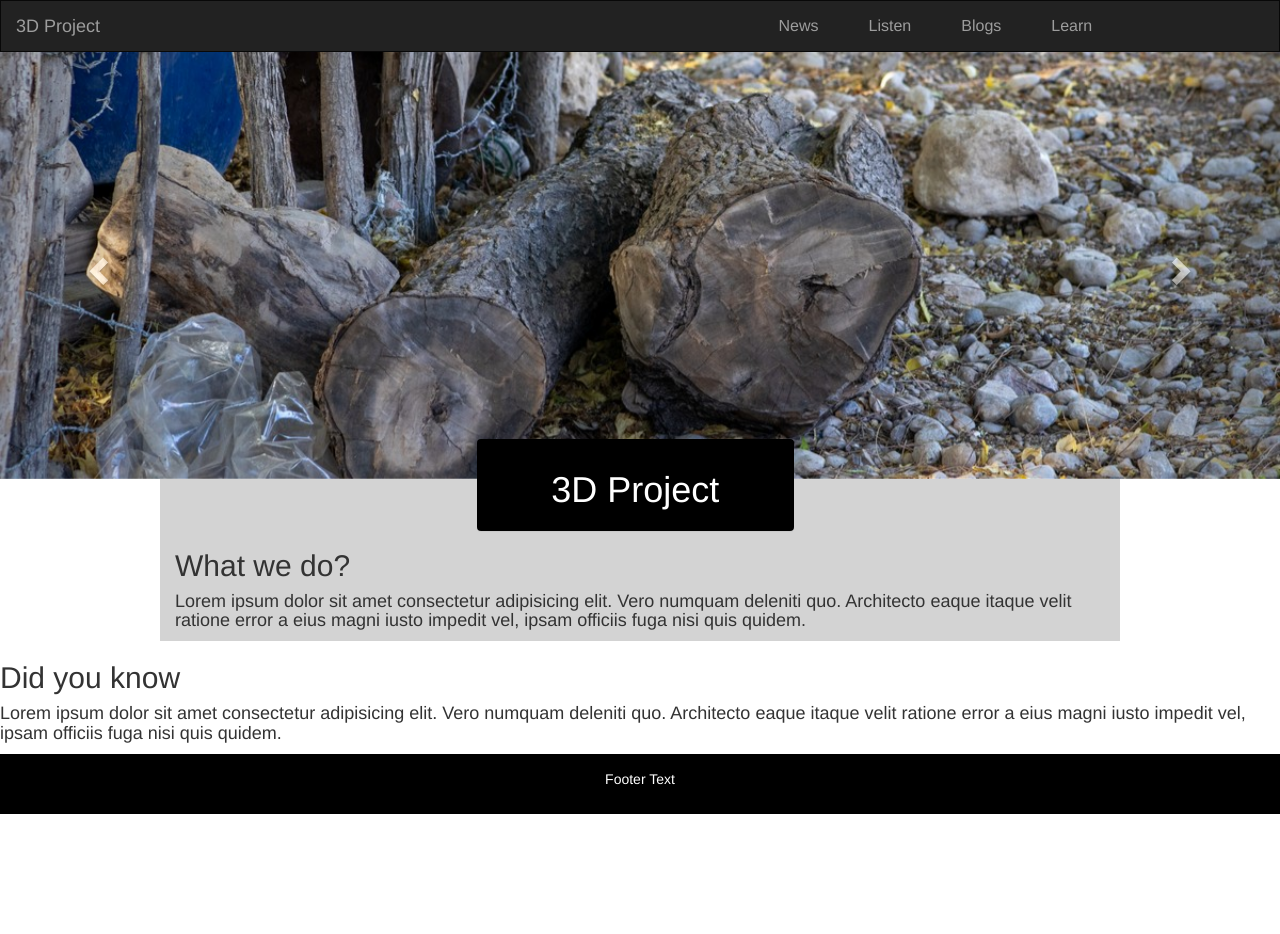
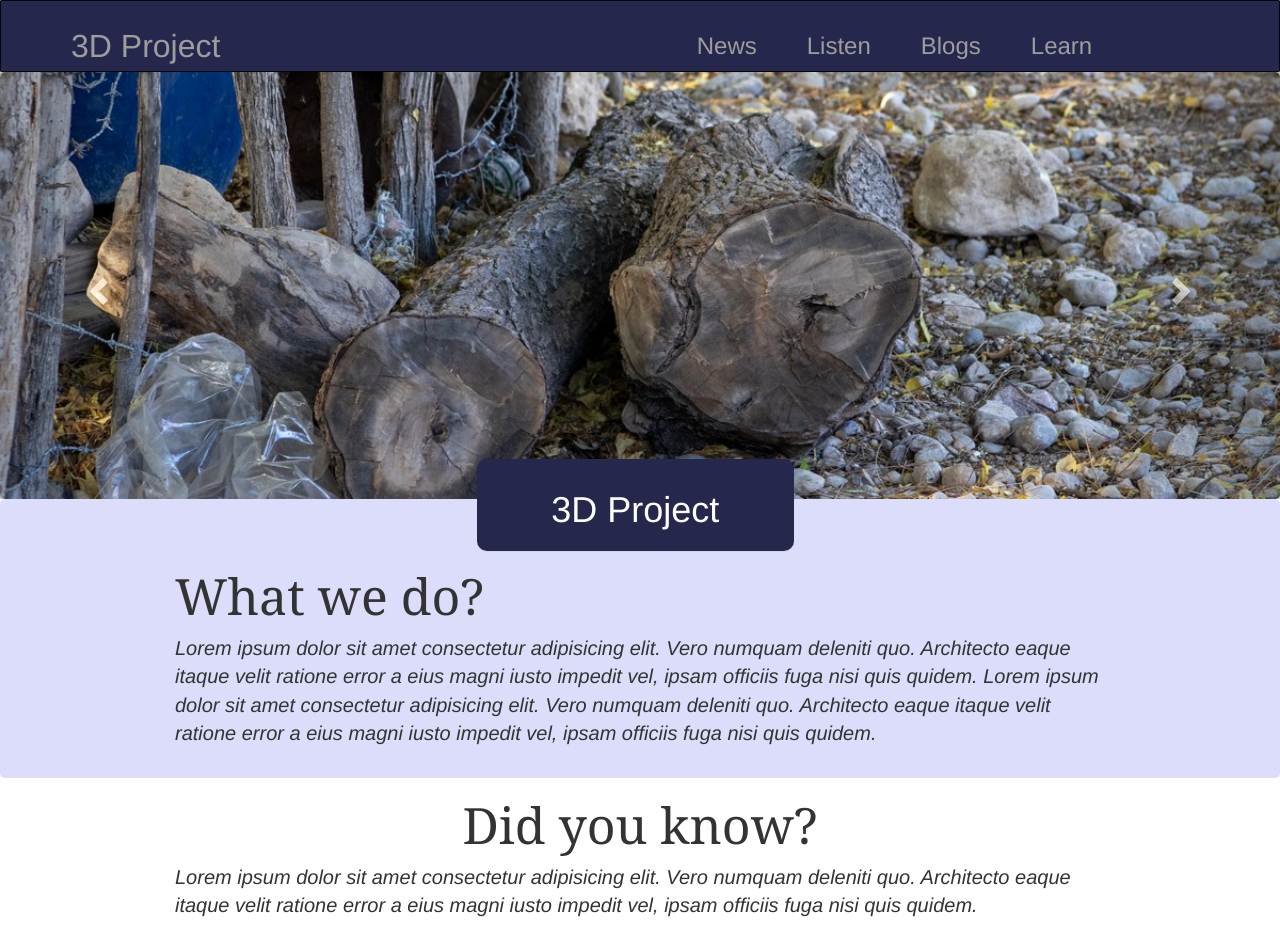
Before and after one commit to 3dproject/idah, a Jekyll site: the page built from index.html, in a window 1280 px wide. Shown: the top 934 px of the page. Built offline with Jekyll 4.4.1, drawn with Linux system fonts in a browser that asks for light colours; before the commit the page ends 900 px from its top, so only the background shows below that.

Commit message:
html edit3

```diff
--- a/index.html
+++ b/index.html
@@ -8,12 +8,19 @@
   background-color: gray;
 }
 </style> -->
+<div class="context_area">
 <div class="container" id="context">
 <h2>What we do?</h2>
-<h4>Lorem ipsum dolor sit amet consectetur adipisicing elit. Vero numquam deleniti quo. Architecto eaque itaque velit ratione error a eius magni iusto impedit vel, ipsam officiis fuga nisi quis quidem.</h4>
+<p>Lorem ipsum dolor sit amet consectetur adipisicing elit. Vero numquam deleniti quo. Architecto eaque itaque velit ratione error a eius magni iusto impedit vel, ipsam officiis fuga nisi quis quidem. Lorem ipsum dolor sit amet consectetur adipisicing elit. Vero numquam deleniti quo. Architecto eaque itaque velit ratione error a eius magni iusto impedit vel, ipsam officiis fuga nisi quis quidem.</p>
+</div>
 </div>
 
-<div class="video_context">
-    <h2>Did you know</h2>
-    <h4>Lorem ipsum dolor sit amet consectetur adipisicing elit. Vero numquam deleniti quo. Architecto eaque itaque velit ratione error a eius magni iusto impedit vel, ipsam officiis fuga nisi quis quidem.</h4>
-</div>
+<div class="container">
+    <h2 style="text-align: center;">Did you know?</h2>
+    <p>Lorem ipsum dolor sit amet consectetur adipisicing elit. Vero numquam deleniti quo. Architecto eaque itaque velit ratione error a eius magni iusto impedit vel, ipsam officiis fuga nisi quis quidem. </p>
+    <p>
+       Lorem ipsum dolor sit amet consectetur adipisicing elit. Vero numquam deleniti quo. Architecto eaque itaque velit ratione error a eius magni iusto impedit vel, ipsam officiis fuga nisi quis quidem.</p>
+    </h4>
+    <iframe class="video_content" src="https://www.youtube.com/embed/tgbNymZ7vqY">
+    </iframe>
+  </div>
--- a/styles/main.css
+++ b/styles/main.css
@@ -1,14 +1,17 @@
 
 /* Set black background color, white text and some padding */
 footer {
-    background-color:black;
+    background-color:#25274D;
     color: white;
     padding: 15px;
+    border-radius: 5px;
+    margin-top: 70px;
   }
 .carousel-inner img {
     width: 100%; /* Set width to 100% */
     margin: auto;
     min-height:200px;
+    border-radius: 5px;
 }
 
 /* Hide the carousel text when the screen is less than 600 pixels wide */
@@ -17,12 +20,16 @@
     display: none;
   }
 }
-.word{
-  color: pink;
+.navbar-brand{
+  font-size: xx-large;
+  padding-left: 70px;
+  color: white;
 }
 .navbar {
   margin-bottom: 0;
-  border-radius: 0;
+  border-radius: 1px;
+  background-color: #25274D;
+  padding-top: 20px;
 }
 .navigation_bar{
   float: right;
@@ -32,7 +39,7 @@
 .navigation_bar li
 {
   padding-right: 20;
-  font-size: medium;
+  font-size:x-large;
 }
 
 /* .title_panel{
@@ -53,18 +60,19 @@
 }
 
 .panel_title{
-  background-color: red;
   position: relative;
   /* width: 100px;
   height: 100px; */
 
 }
 .panel_style{
-  background-color:black;
+  /* background-color: #155b7d; */
+  background-color: #25274D;
   position: absolute;
   top: -40px;
   left: 33%;
   width:33%;
+  border-radius: 10px;
 }
 .panel_style h1{
   color:white
@@ -75,12 +83,30 @@
 
 } */
 .container{
-  margin: auto;
   max-width: 75%;
 }
 #context{
   /* text-align: center; */
-  background-color: lightgray;
   padding-top:50px;
+  padding-bottom: 20px;
 
 }
+.context_area{
+  background-color: #dbddfa;
+  border-radius: 5px;
+}
+.video_content{
+  width: 700px;
+  height: 500px;
+  display: block;
+  margin: auto;
+}
+.container h2{
+  font-family: Georgia, 'Times New Roman', Times, serif;
+  font-size: 50;
+}
+
+.container p{
+  font-style: italic;
+  font-size: 20;
+}
```
